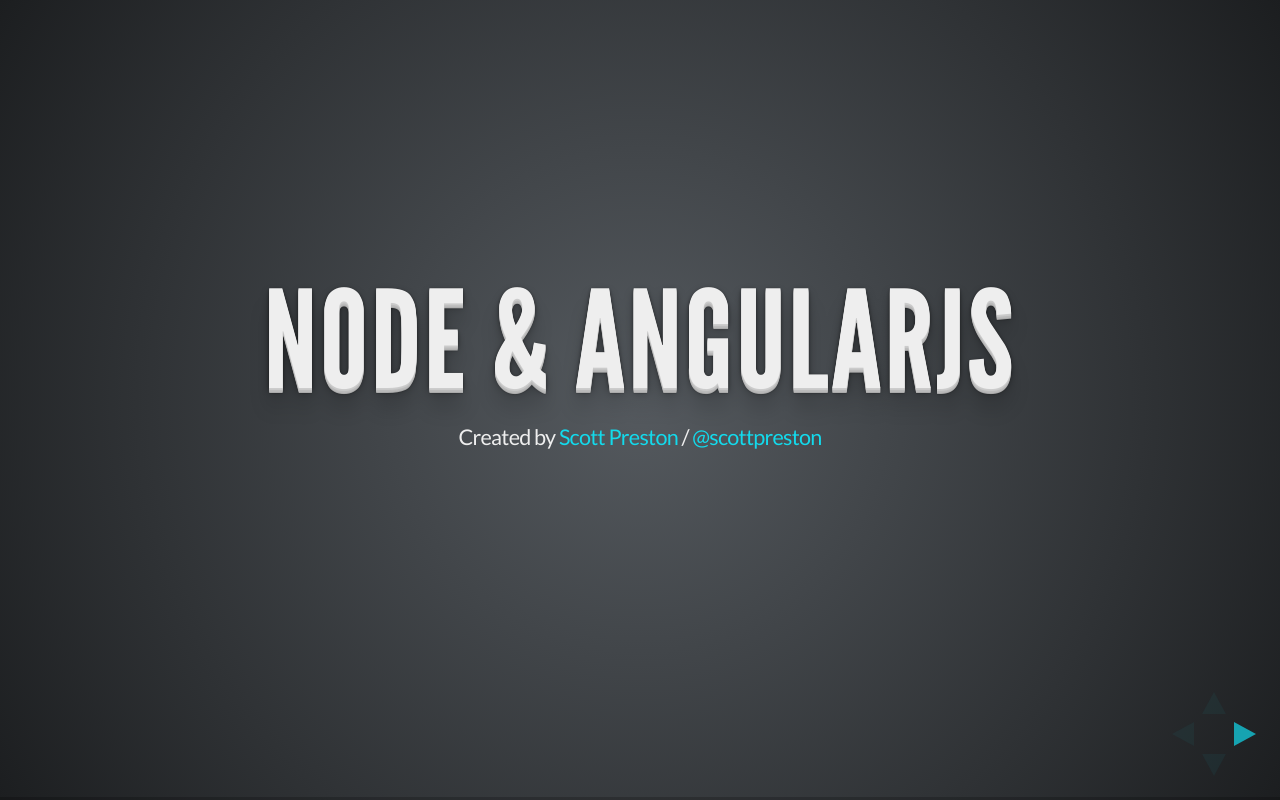
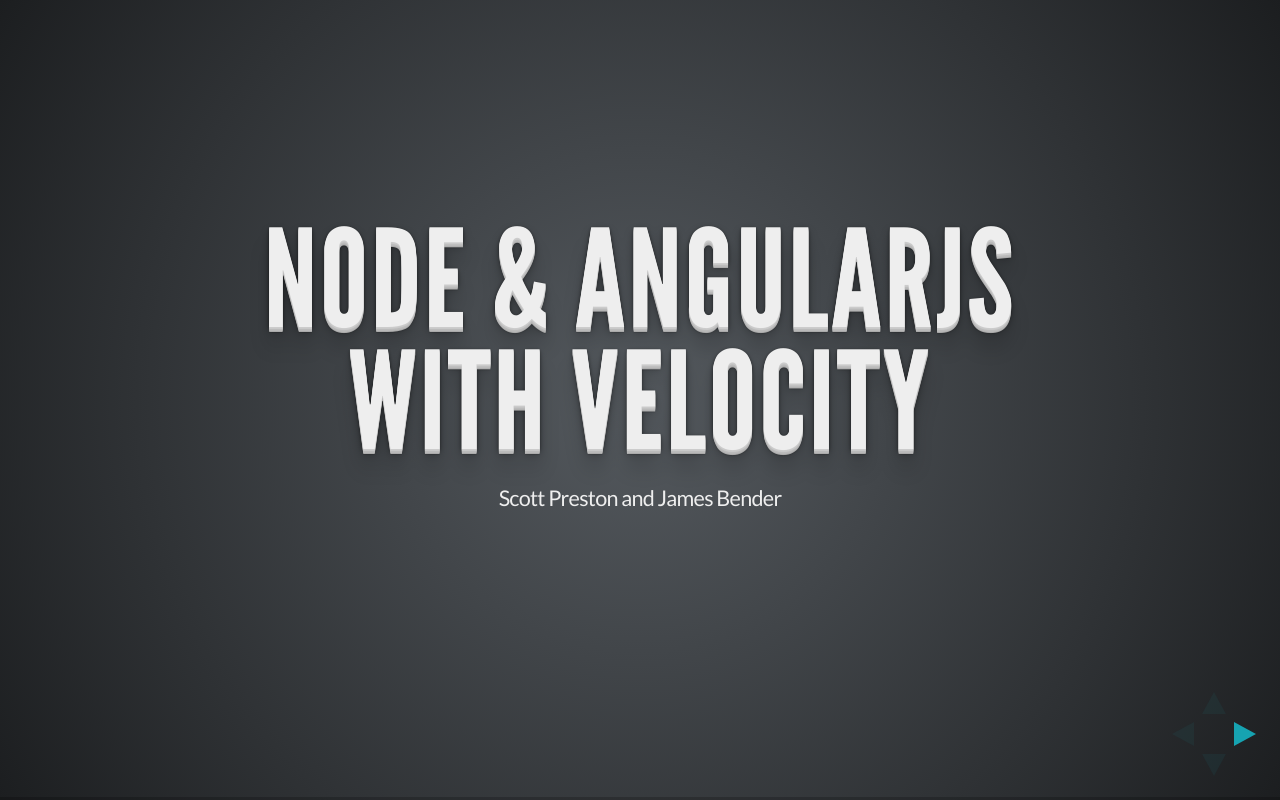
Before and after one commit to scottpreston/presentations, a plain HTML site: page node-overview/index.html in a window 1280 px wide. Drawn offline with Linux system fonts and the light colour scheme.

Commit message:
updating git

```diff
--- a/node-overview/index.html
+++ b/node-overview/index.html
@@ -43,11 +43,10 @@
     <!-- Any section element inside of this container is displayed as a slide -->
     <div class="slides">
         <section>
-            <h1>Node & AngularJS</h1>
+            <h1>Node &amp; AngularJS with Velocity</h1>
 
             <p>
-                <small>Created by <a href="http://scottpreston.com">Scott Preston</a> / <a
-                        href="http://twitter.com/scottpreston">@scottpreston</a></small>
+                <small>Scott Preston and James Bender </small>
             </p>
         </section>
         <section>
```
Also changed, not shown: 1 other file.
